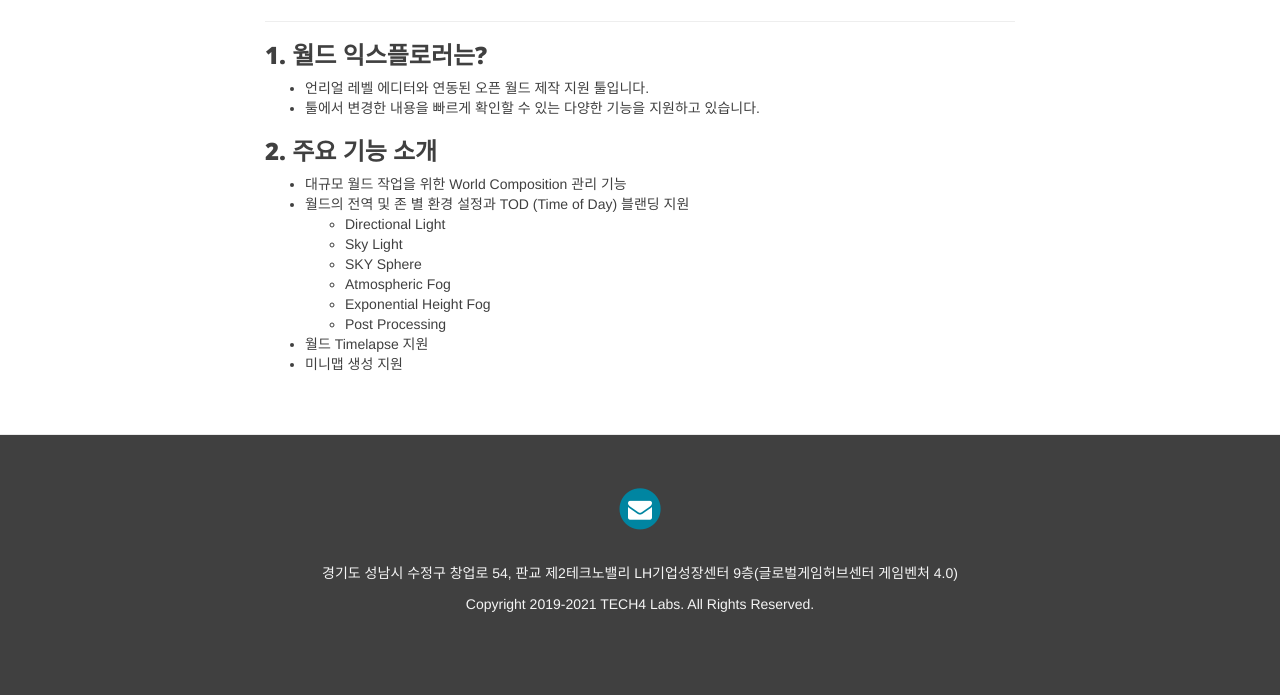
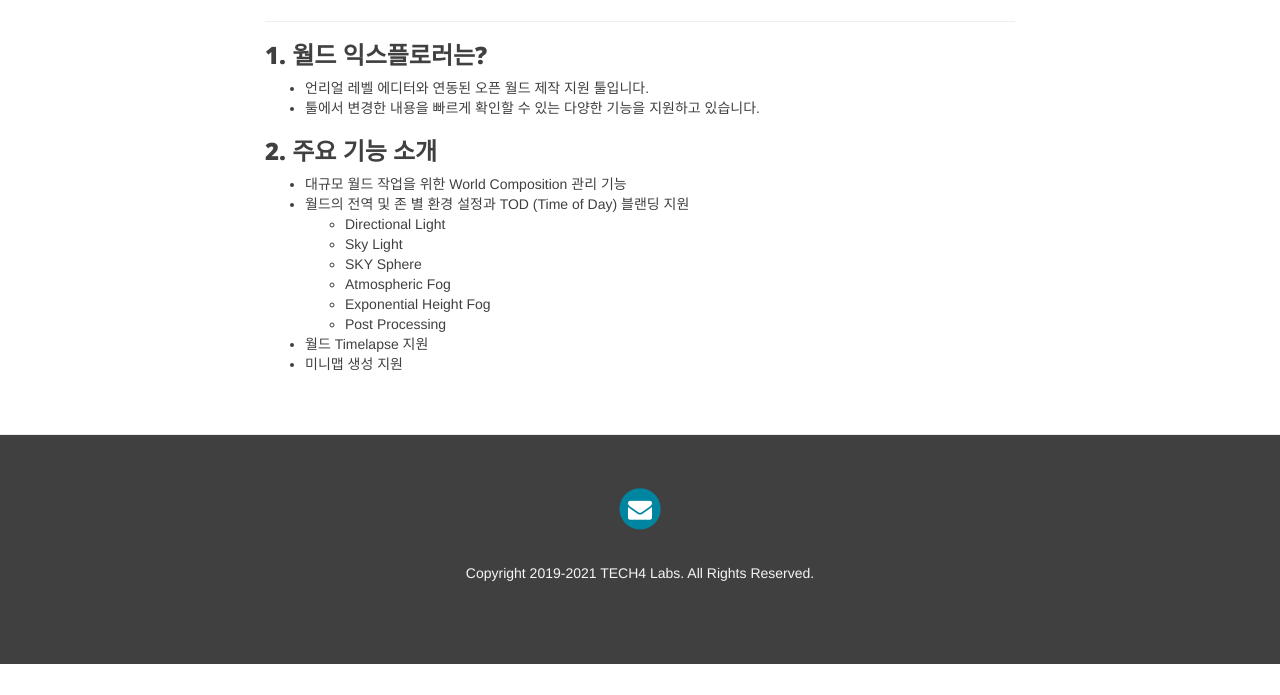
Before and after one commit to T4Framework/T4Framework_WebSite, a Jekyll site: the page built from docs/T4Framework_Features_WorldExplorer.md, in a window 1280 px wide and 900 px high, scrolled down 599 px, cut to the strip 205-900 px from the top of the window. Built offline with Jekyll 4.4.1, drawn with Linux system fonts in a browser that asks for light colours; nearby versions of some CDN libraries; after the commit the page ends 1468 px from its top, so only the background shows below that.

Commit message:
Update footer.html

```diff
--- a/docs/_includes/footer.html
+++ b/docs/_includes/footer.html
@@ -29,10 +29,6 @@
             <p></p>
 
             <p class="theme-by text-muted">
-                경기도 성남시 수정구 창업로 54, 판교 제2테크노밸리 LH기업성장센터 9층(글로벌게임허브센터 게임벤처 4.0)
-            </p>
-
-            <p class="theme-by text-muted">
                 Copyright 2019-2021 TECH4 Labs. All Rights Reserved.
             </p>
 
```
